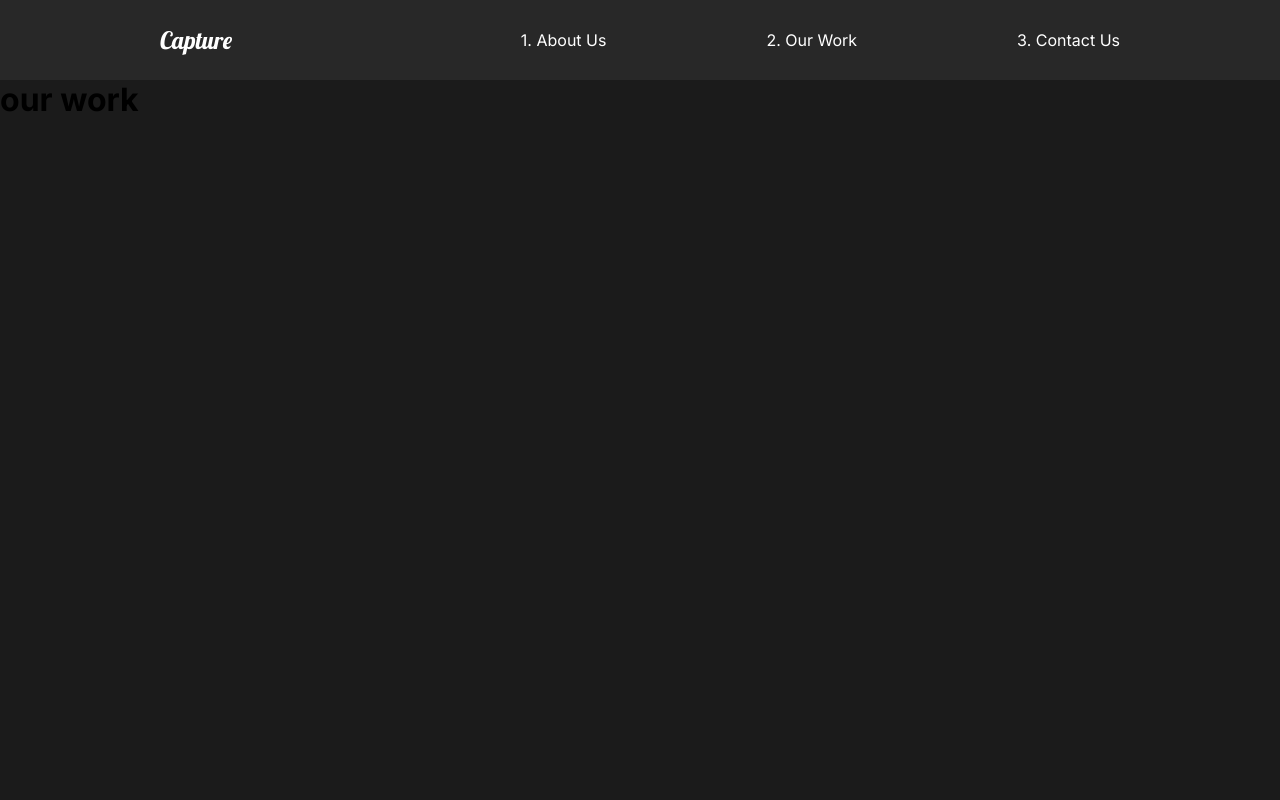
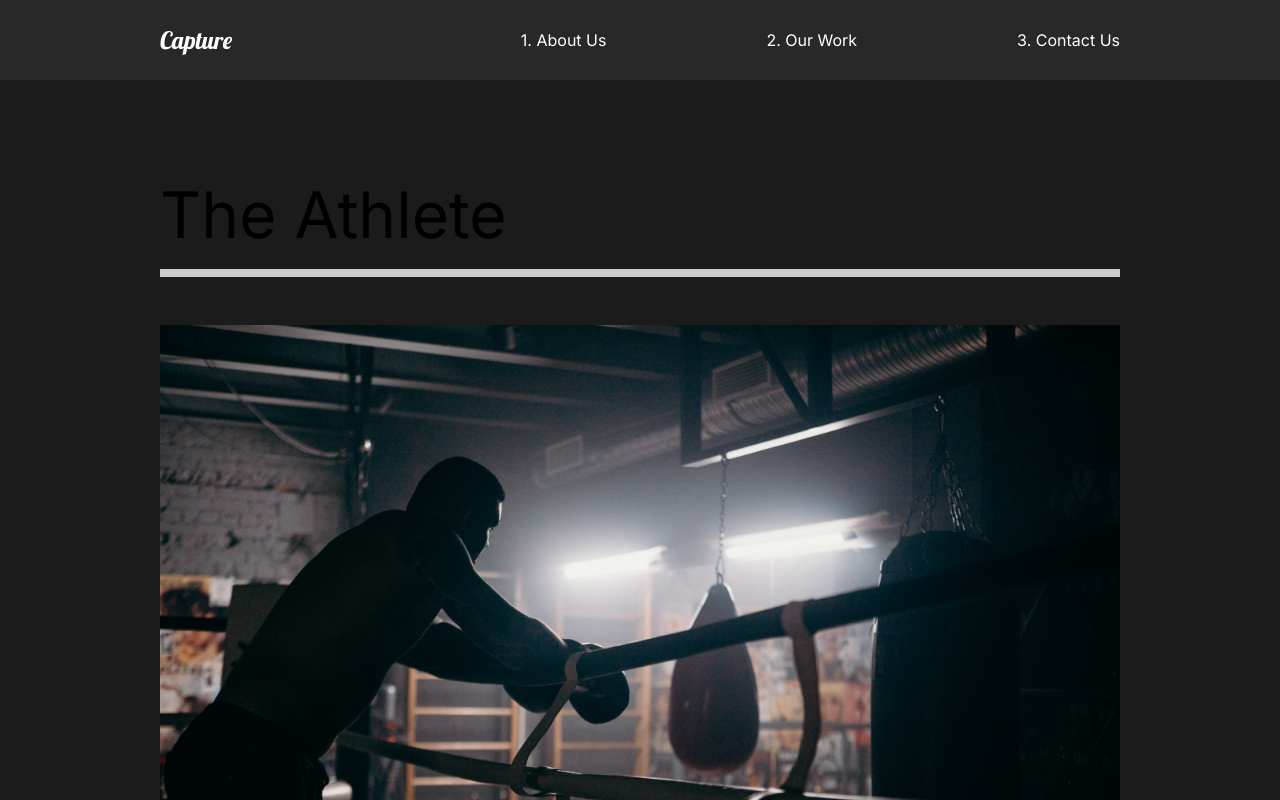
Before and after one commit to KevinGage/ReactDesigns, a React (Create React App) app in the folder animated-website/: page /work in a window 1280 px wide. Shown: the top 800 px of the page. Built offline with nearby package versions, Linux system fonts and the light colour scheme.

Commit message:
added initial styling to ourwork component

```diff
--- a/animated-website/src/pages/OurWork.js
+++ b/animated-website/src/pages/OurWork.js
@@ -1,5 +1,59 @@
+import styled from "styled-components";
+import { Link } from "react-router-dom";
+
+import athlete from "../img/athlete-small.png";
+import theracer from "../img/theracer-small.png";
+import goodtimes from "../img/goodtimes-small.png";
+
 const OurWork = () => {
-  return <h1>our work</h1>;
+  return (
+    <StyledWork>
+      <StyledMovie>
+        <h2>The Athlete</h2>
+        <div className="line"></div>
+        <Link>
+          <img src={athlete} alt="athlete" />
+        </Link>
+      </StyledMovie>
+      <StyledMovie>
+        <h2>The Racer</h2>
+        <div className="line"></div>
+        <Link>
+          <img src={theracer} alt="racer" />
+        </Link>
+      </StyledMovie>
+      <StyledMovie>
+        <h2>Good Times</h2>
+        <div className="line"></div>
+        <Link>
+          <img src={goodtimes} alt="good times" />
+        </Link>
+      </StyledMovie>
+    </StyledWork>
+  );
 };
 
+const StyledWork = styled.div`
+  min-height: 100vh;
+  overflow: hidden;
+  padding: 5rem 10rem;
+  h2 {
+    padding: 1rem 0rem;
+  }
+`;
+
+const StyledMovie = styled.div`
+  padding-bottom: 10rem;
+  .line {
+    height: 0.5rem;
+    background: #cccccc;
+    margin-bottom: 3rem;
+  }
+  img {
+    width: 100%;
+    height: 70vh;
+    object-fit: cover;
+  }
+`;
+
 export default OurWork;
```
